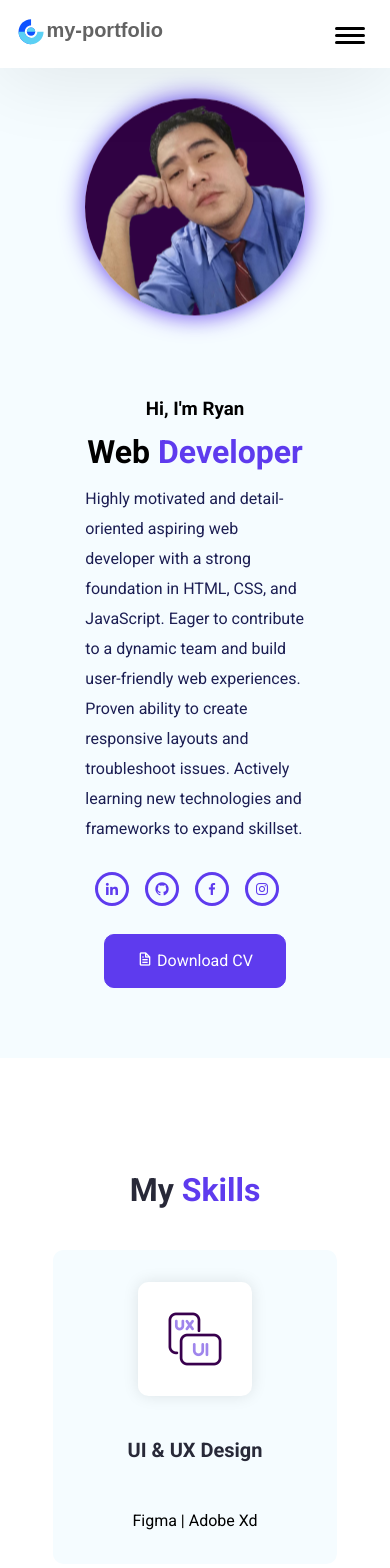
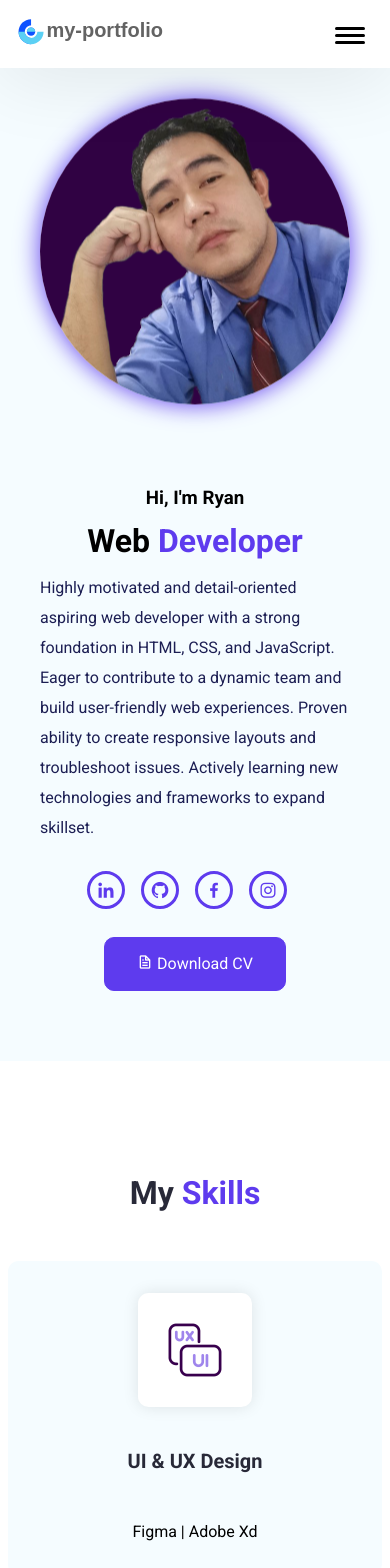
Before and after one commit to rye33/react-porfolio, a React (Create React App) app: page / in a window 390 px wide. Shown: the top 1568 px of the page. Built offline with nearby package versions, Linux system fonts and the light colour scheme.

Commit message:
responsive changes

```diff
--- a/src/App.css
+++ b/src/App.css
@@ -589,7 +589,11 @@ input[type="checkbox"] {
 
 @media only screen and (max-width: 1200px) {
   .hero--section,
-  .about--section {
+  .about--section,
+  .skills--section,
+  .contact--section {
+    padding-left: 40px;
+    padding-right: 40px;
     display: flex;
     flex-direction: column;
     padding-bottom: 70px;
@@ -597,9 +601,9 @@ input[type="checkbox"] {
   }
 
   .social-media a {
-    width: 28px;
-    height: 28px;
-    font-size: 16px;
+    width: 32px;
+    height: 32px;
+    font-size: 20px;
   }
   .hero--section--img > img,
   .about--section--img > img,
--- a/src/Pages/Home/ContactMe.jsx
+++ b/src/Pages/Home/ContactMe.jsx
@@ -125,7 +125,7 @@ export const ContactMe = () => {
         </label>
         <div className="contact--btn">
           <button className="btn btn-primary">
-            <i class="bx bx-send"></i> Send Message{" "}
+            <i class="bx bx-send"></i> Send Message
           </button>
         </div>
       </form>
```
